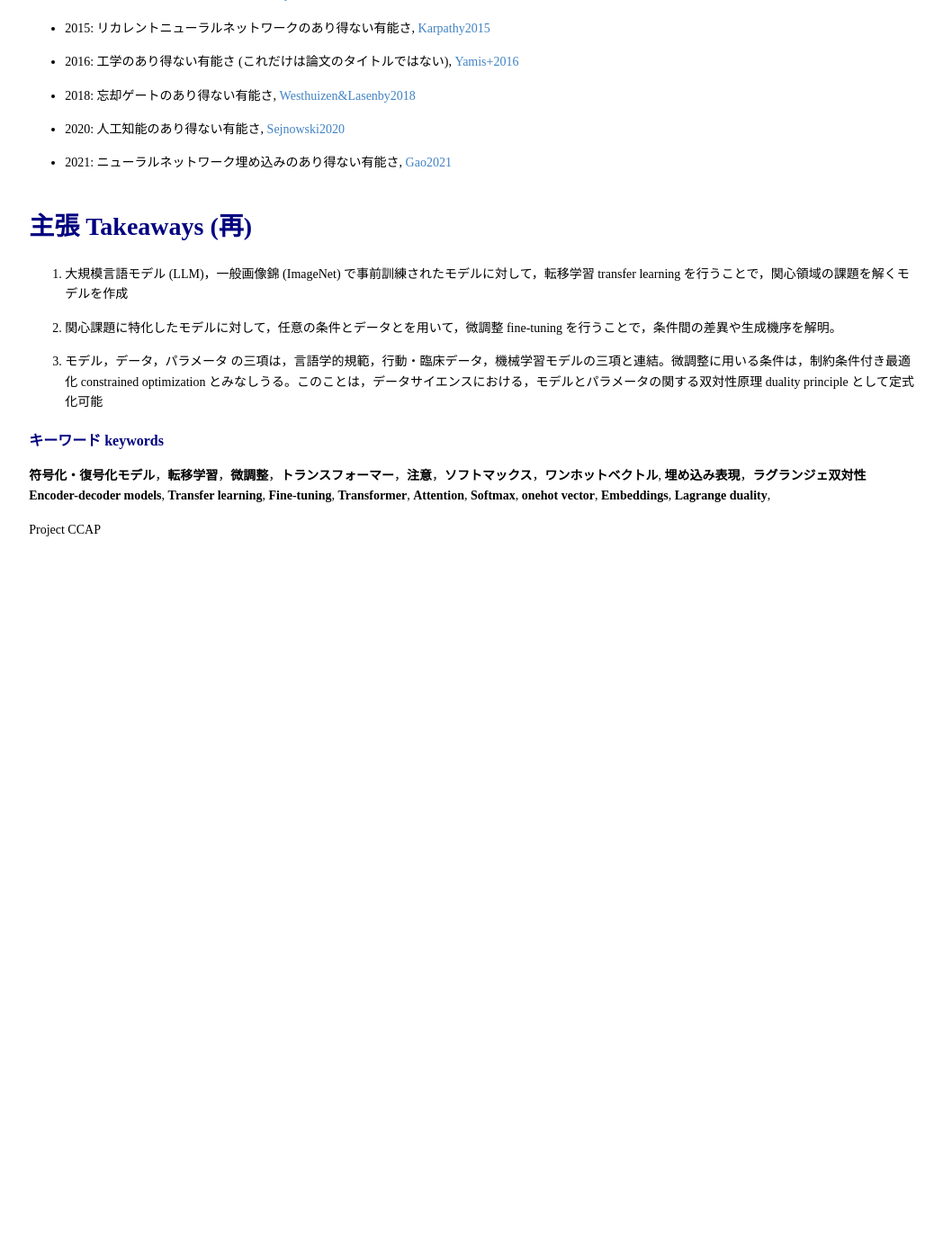
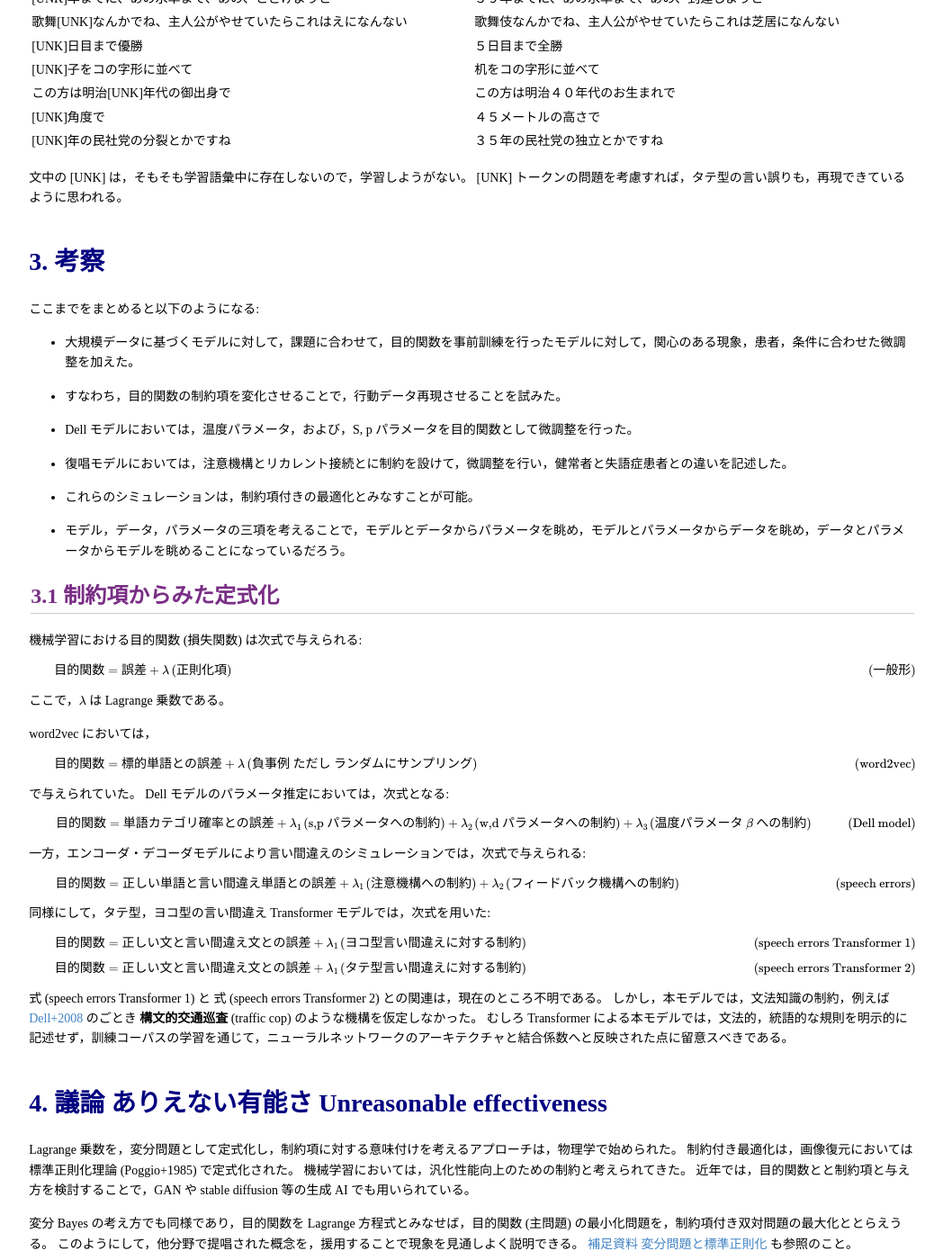
Before and after one commit to project-ccap/project-ccap.github.io, a Jekyll site: the page built from 2023DaSiC/2023asakawa_dasic3.md, in a window 1280 px wide and 1400 px high, scrolled down 9712 px. Shown: the whole window at 90% size, without its empty margins (115-1163 px from the left). Built offline with Jekyll 4.4.1, drawn with Linux system fonts in a browser that asks for light colours; before the commit the page ends 10342 px from its top, so only the background shows below that; some of the changed text lies outside the part shown.

Commit message:
Add files via upload

```diff
--- a/2023DaSiC/2023asakawa_dasic3.md
+++ b/2023DaSiC/2023asakawa_dasic3.md
@@ -125,7 +125,33 @@
 Transformer は位置情報を持たないので，位置情報を周波数変換して用いる。
 </div></div>
 
-## 1.2.1 Transformer (SBERT) の文ベクトル
+## 1.3 事前訓練
+
+### 次文予測課題
+
+言語モデルの欠点を補完する目的，次の文を予測
+
+[SEP] トークンで区切られた 2 文入力
+
+- 入力: the man went to the store [SEP] he bought a gallon of milk.
+- ラベル:  IsNext
+- 入力:  the man went to the store [SEP] penguins are flightless birds.
+- ラベル:  NotNext
+
+### ファインチューニング GLUE 課題 (General Language Understanding Evaluation)
+
+- **CoLA**: 入力文が英語として正しいか否かを判定
+- **SST-2**: スタンフォード大による映画レビューの極性判断
+- **MRPC**: マイクロソフトの言い換えコーパス。2 文 が等しいか否かを判定
+- **STS-B**: ニュースの見出し文の類似度を5段階で評定
+- **QQP**: 2 つの質問文の意味が等価かを判定
+- **MNLI**: 2 入力文が意味的に含意，矛盾，中立を判定
+- **QNLI**: 2 入力文が意味的に含意，矛盾，中立を判定
+- **RTE**: MNLI に似た2つの入力文の含意を判定
+- **WNI**: ウィノグラッド会話チャレンジ
+
+
+## 1.4 Transformer (SBERT) の文ベクトル
 
 先に紹介した word2vec は，単語ベクトルを得る手法であるが，Transformer は文ベクトルを扱う。
 そこで，文単位での類似性を検討した。
@@ -200,13 +226,14 @@
 
 # 2. ヨコ型，タテ型の言い誤りのシミュレーション
 
+## 2.1 モデル
+
 * 84300 文を訓練。Transformer を用いて，文の復唱を学習。
 * 語彙数 32000. 層数 2, 素子数 384, 注意ヘッド数 4, (BERT えは，語彙数 32000，層数 12，素子数 768, 注意ヘッド数 12)
 * 事前訓練データとして，長岡技術大学で公開されている [やさしい日本語](http://www4414uj.sakura.ne.jp/Yasanichi/) データを使用
 * タテ型の言い誤り，ヨコ型の言い誤りのそれぞれで微調整
 
-
-# 3. 結果
+## 2.2 結果
 
 * ヨコ型の言い間違えの再現率，(すなわちエンコーダに意図文を入れて，言い間違え文をデコーダに出力する) は  97.778 %
 * タテ型の言い間違えの再現率は 90.000 %
@@ -251,7 +278,10 @@
 文中の [UNK] は，そもそも学習語彙中に存在しないので，学習しようがない。
 [UNK] トークンの問題を考慮すれば，タテ型の言い誤りも，再現できているように思われる。
 
-# 4. 考察
+
+
+# 3. 考察
+ここまでをまとめると以下のようになる:
 
 * 大規模データに基づくモデルに対して，課題に合わせて，目的関数を事前訓練を行ったモデルに対して，関心のある現象，患者，条件に合わせた微調整を加えた。
 * すなわち，目的関数の制約項を変化させることで，行動データ再現させることを試みた。
@@ -260,8 +290,64 @@
 * これらのシミュレーションは，制約項付きの最適化とみなすことが可能。
 * モデル，データ，パラメータの三項を考えることで，モデルとデータからパラメータを眺め，モデルとパラメータからデータを眺め，データとパラメータからモデルを眺めることになっているだろう。
 
+## 3.1 制約項からみた定式化
 
-## 4.1 ありえない有能さ Unreasonable effectiveness
+機械学習における目的関数 (損失関数) は次式で与えられる:
+
+$$\tag{一般形}
+\text{目的関数} = \text{誤差} + \lambda\left(\text{正則化項}\right)
+$$
+
+ここで，$\lambda$ は Lagrange 乗数である。
+
+word2vec においては，
+
+$$\tag{word2vec}
+\text{目的関数} = \text{標的単語との誤差} + \lambda\left(\text{負事例 ただし ランダムにサンプリング}\right)
+$$
+
+で与えられていた。
+Dell モデルのパラメータ推定においては，次式となる:
+
+$$\tag{Dell model}
+\text{目的関数} = \text{単語カテゴリ確率との誤差}
++ \lambda_{1}\left(\text{s,p パラメータへの制約}\right)
++ \lambda_{2}\left(\text{w,d パラメータへの制約}\right)
++ \lambda_{3}\left(\text{温度パラメータ $\beta$ への制約}\right)
+$$
+
+一方，エンコーダ・デコーダモデルにより言い間違えのシミュレーションでは，次式で与えられる:
+
+$$\tag{speech errors}
+\text{目的関数} = \text{正しい単語と言い間違え単語との誤差}
++ \lambda_{1}\left(\text{注意機構への制約}\right)
++ \lambda_{2}\left(\text{フィードバック機構への制約}\right)
+$$
+
+同様にして，タテ型，ヨコ型の言い間違え Transformer モデルでは，次式を用いた:
+
+$$\tag{speech errors Transformer 1}
+\text{目的関数} = \text{正しい文と言い間違え文との誤差} + \lambda_{1}\left(\text{ヨコ型言い間違えに対する制約}\right)
+$$
+
+$$\tag{speech errors Transformer 2}
+\text{目的関数} = \text{正しい文と言い間違え文との誤差} + \lambda_{1}\left(\text{タテ型言い間違えに対する制約}\right)
+$$
+
+式 (speech errors Transformer 1) と 式 (speech errors Transformer 2) との関連は，現在のところ不明である。
+しかし，本モデルでは，文法知識の制約，例えば [Dell+2008](https://doi.org/10.1080/01690960801920735) のごとき **構文的交通巡査** (traffic cop) のような機構を仮定しなかった。
+むしろ Transformer による本モデルでは，文法的，統語的な規則を明示的に記述せず，訓練コーパスの学習を通じて，ニューラルネットワークのアーキテクチャと結合係数へと反映された点に留意スべきである。
+
+# 4. 議論 ありえない有能さ Unreasonable effectiveness
+
+Lagrange 乗数を，変分問題として定式化し，制約項に対する意味付けを考えるアプローチは，物理学で始められた。
+制約付き最適化は，画像復元においては 標準正則化理論 (Poggio+1985) で定式化された。
+機械学習においては，汎化性能向上のための制約と考えられてきた。
+近年では，目的関数とと制約項と与え方を検討することで，GAN や stable diffusion 等の生成 AI でも用いられている。
+
+変分 Bayes の考え方でも同様であり，目的関数を Lagrange 方程式とみなせば，目的関数 (主問題) の最小化問題を，制約項付き双対問題の最大化ととらえうる。
+このようにして，他分野で提唱された概念を，援用することで現象を見通しよく説明できる。
+[補足資料 変分問題と標準正則化](/2023DaSiC/supp_variation){:target="_blank"} も参照のこと。
 
 * 1960: 自然科学における数学のありえない有能さ, [Wigner1960](https://www.maths.ed.ac.uk/~v1ranick/papers/wigner.pdf){:target="_blank"}
 * 1980: 数学のあり得ない有能さ, [Hamming](https://math.dartmouth.edu/~matc/MathDrama/reading/Hamming.html){:target="_blank"}
@@ -272,8 +358,7 @@
 * 2020: 人工知能のあり得ない有能さ, [Sejnowski2020](https://www.pnas.org/doi/full/10.1073/pnas.1907373117){:target="_blank"}
 * 2021: ニューラルネットワーク埋め込みのあり得ない有能さ, [Gao2021](https://medium.com/aquarium-learning/the-unreasonable-effectiveness-of-neural-network-embeddings-93891acad097){:target="_blank"}
 
-<!--
-1960. The Unreasonable Effectiveness of Mathematics in the Natural Science, [Wigner1960](https://www.maths.ed.ac.uk/~v1ranick/papers/wigner.pdf)
+<!--1960. The Unreasonable Effectiveness of Mathematics in the Natural Science, [Wigner1960](https://www.maths.ed.ac.uk/~v1ranick/papers/wigner.pdf)
 1980. The Unreasonable Effectiveness of Mathematics, [Hamming](https://math.dartmouth.edu/~matc/MathDrama/reading/Hamming.html)
 2009. The Unreasonable Effectiveness of Data, [Halevy+2009](https://static.googleusercontent.com/media/research.google.com/en//pubs/archive/35179.pdf)
 2015. The Unreasonable Effectiveness of Recurrent Neural Networks, [Karpathy2015](https://karpathy.github.io/2015/05/21/rnn-effectiveness/)
@@ -283,11 +368,11 @@
 2021. The Unreasonable Effectiveness of Neural Network Embeddings, [Gao2021](https://medium.com/aquarium-learning/the-unreasonable-effectiveness-of-neural-network-embeddings-93891acad097) -->
 
 
-# 主張 Takeaways (再)
+# 主張 Takeaways (再) まとめ
 
 1. 大規模言語モデル (LLM)，一般画像錦 (ImageNet) で事前訓練されたモデルに対して，転移学習 transfer learning を行うことで，関心領域の課題を解くモデルを作成
 2. 関心課題に特化したモデルに対して，任意の条件とデータとを用いて，微調整 fine-tuning を行うことで，条件間の差異や生成機序を解明。
-3. モデル，データ，パラメータ の三項は，言語学的規範，行動・臨床データ，機械学習モデルの三項と連結。微調整に用いる条件は，制約条件付き最適化 constrained optimization とみなしうる。このことは，データサイエンスにおける，モデルとパラメータの関する双対性原理 duality principle として定式化可能
+3. モデル，データ，パラメータ の三項は，言語学的規範，行動・臨床データ，機械学習モデルの三項と連結。微調整に用いる条件は，制約条件付き最適化 constrained optimization とみなしうる。このことは，データサイエンスにおける，モデルとパラメータの関する双対性原理 duality principle として定式化
 
 #### キーワード keywords
 
```
